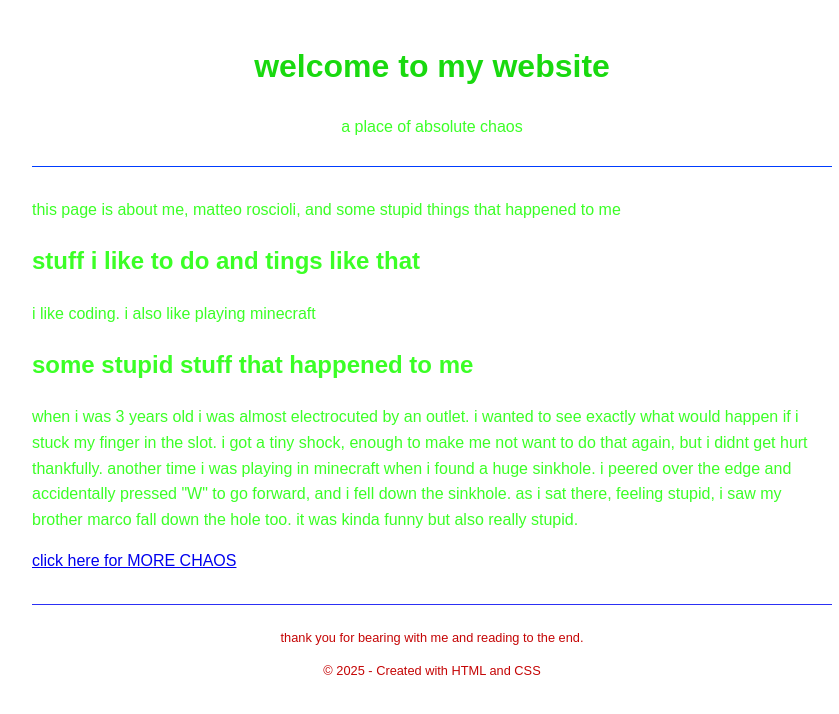
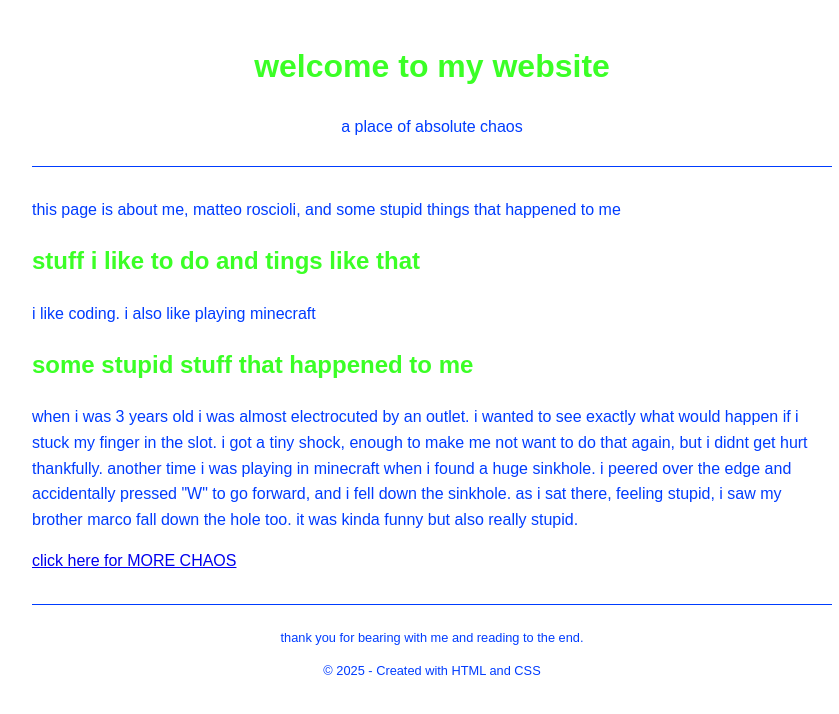
Before and after one commit to MatteoRoscioli/randomhtml, a plain HTML site: page index.html in a window 1280 px wide. Shown: the whole page, without its empty margins (208-1047 px from the left). Drawn offline with Linux system fonts and the light colour scheme.

Commit message:
yet MORE css stuff

```diff
--- a/index.html
+++ b/index.html
@@ -20,7 +20,10 @@
             padding-bottom: 10px;
         }
         h1 {
-            color: #19d90f;
+            color: #3bff26;
+        }
+        p {
+            color: #003cff
         }
         section {
             margin-bottom: 20px;
@@ -29,12 +32,12 @@
             text-align: center;
             margin-top: 30px;
             font-size: 0.8em;
-            color: #c50505;
-            border-top: 1px solid #2c30f5;
+            color: #ff1212;
+            border-top: 1px solid #003cff;
             padding-top: 10px;
         }
         .highlight {
-            background-color: #f9f9f9;
+            background-color: #3bff26;
             padding: 15px;
             border-radius: 5px;
             border-left: 5px solid #ff1212;
```
